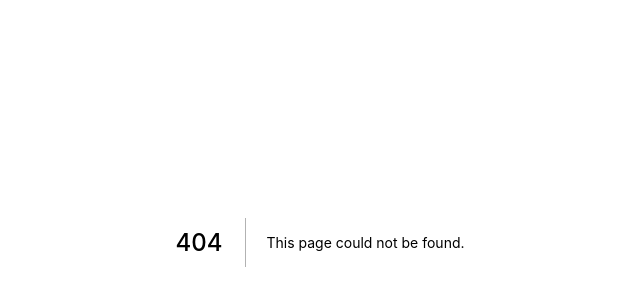
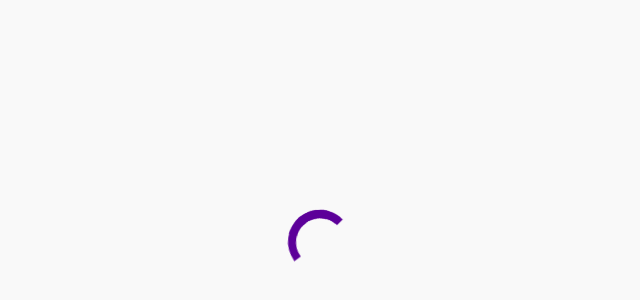
Before and after one commit to espice/wonkas, a Next.js app in the folder website/: page /auth in a window 1280 px wide. Before the commit this address had no page. Shown: the part 158-458 px from the top of the page, without its empty margins (320-960 px from the left). Built offline with nearby package versions, Linux system fonts and the light colour scheme.

Commit message:
add axios and loading

```diff
--- /dev/null
+++ b/package.json
@@ -0,0 +1,5 @@
+{
+  "dependencies": {
+    "axios": "^0.24.0"
+  }
+}
--- /dev/null
+++ b/website/components/Loading/index.js
@@ -0,0 +1,14 @@
+import styles from "./index.module.scss";
+
+const Loading = () => {
+  return (
+    <div className={styles["lds-ring"]}>
+      <div></div>
+      <div></div>
+      <div></div>
+      <div></div>
+    </div>
+  );
+};
+
+export default Loading;
--- /dev/null
+++ b/website/components/Loading/index.module.scss
@@ -0,0 +1,35 @@
+.lds-ring {
+  display: inline-block;
+  position: relative;
+  width: 80px;
+  height: 80px;
+}
+.lds-ring div {
+  box-sizing: border-box;
+  display: block;
+  position: absolute;
+  width: 64px;
+  height: 64px;
+  margin: 8px;
+  border: 8px solid var(--primary);
+  border-radius: 50%;
+  animation: lds-ring 1.2s cubic-bezier(0.5, 0, 0.5, 1) infinite;
+  border-color: var(--primary) transparent transparent transparent;
+}
+.lds-ring div:nth-child(1) {
+  animation-delay: -0.45s;
+}
+.lds-ring div:nth-child(2) {
+  animation-delay: -0.3s;
+}
+.lds-ring div:nth-child(3) {
+  animation-delay: -0.15s;
+}
+@keyframes lds-ring {
+  0% {
+    transform: rotate(0deg);
+  }
+  100% {
+    transform: rotate(360deg);
+  }
+}
--- /dev/null
+++ b/website/config/index.js
@@ -0,0 +1,5 @@
+const config = {
+  serverUrl: "http://localhost:4000",
+};
+
+export default config;
--- /dev/null
+++ b/website/pages/auth.js
@@ -0,0 +1,22 @@
+import { getSession } from "next-auth/client";
+import { useEffect } from "react";
+
+import Loading from "../components/Loading";
+
+const Auth = () => {
+  return (
+    <div
+      style={{
+        display: "flex",
+        justifyContent: "center",
+        alignItems: "center",
+        height: "100vh",
+        backgroundColor: "#f9f9f9",
+      }}
+    >
+      <Loading />
+    </div>
+  );
+};
+
+export default Auth;
```
Also changed, not shown: website/components/Login/Form/index.js (+7 -3 lines), 1 other file (tests, documents, lock files or other folders).
